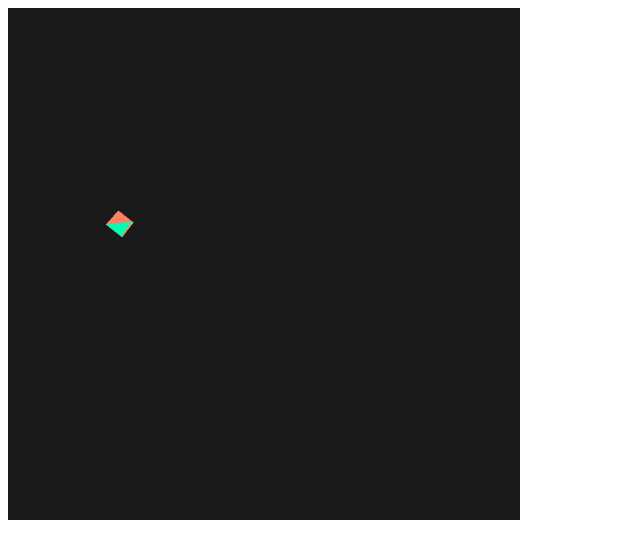
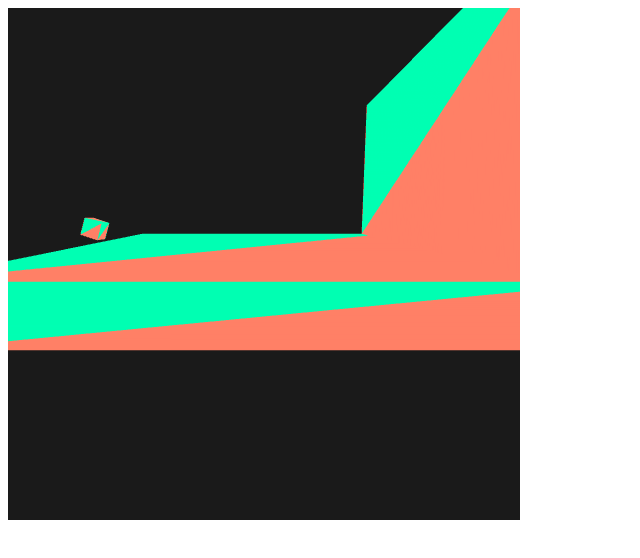
Before and after one commit to TravisD42/Oimo_P1, a website: page Cube.html in a window 1280 px wide. Shown: the whole page, without its empty margins (0-640 px from the left). Drawn offline with Linux system fonts and the light colour scheme.

Commit message:
lots of stuff
I added ground and walls. and begun to add a semi automatic function that restarts the animation with spacebar. its still broken for now

```diff
--- a/Cube.html
+++ b/Cube.html
@@ -113,12 +113,10 @@
 						gl.bindBuffer(gl.ARRAY_BUFFER, this.color_buffer);
 						gl.bufferData(gl.ARRAY_BUFFER, new Float32Array(this.colors), gl.STATIC_DRAW);
 						gl.bindBuffer(gl.ARRAY_BUFFER, null);
-
-
 					}
 				}
 			}
-			var oimo_world = new OIMO.World({
+		var oimo_world = new OIMO.World({
 			timestep: 1/60,
 			iterations: 8,
 			broadphase: 2,
@@ -128,16 +126,19 @@
 			gravity: [0,-9.8,0]
 		});
 
-			var particle = oimo_world.add({
-			type:'sphere', // type of shape : sphere, box, cylinder
+		var particle = oimo_world.add({
+			type:'box', // type of shape : sphere, box, cylinder
 			size:[1,1,1], // size of shape
-			pos: [-1.0, 10, 0], // start position in degree
+			pos: [-1.0, 10, 0], // start position
+			rot: [45, 45, 45],
 			move:true, // dynamic or statique
 			density: 1,
 			friction: 0.2,
 			restitution: 0.5,
 		});
-		particle.rotation.setQuat([0.1, 0.2, 0.1, 1]);
+		//debugger;
+		//particle.angularVelocity.y = 1;
+		//particle.rotation.setQuat([0.1, 0.2, 0.1, 1]);
 
 		particle.linearVelocity.x += 7;
 
@@ -163,12 +164,13 @@
 
 		function HelloWorld(now)
 		{
-
 			if (now > 1000)
 			{
 				oimo_world.step();
 				console.log(particle.pos);
+				//console.log(particle.rot);
 			}
+
 			if (particle.pos.y > -10)
 			{
 				requestAnimationFrame(HelloWorld);
@@ -228,12 +230,31 @@
 			gl.enableVertexAttribArray(c);
 
 			var prj = mat4.create()
-			mat4.perspective(prj, Radians(70.0), 1.0, 0.5, 20.0);
+			mat4.perspective(prj, Radians(70.0), 1.0, 0.5, 50.0);
 			var modelview_matrix = gl.getUniformLocation(shaderProgram, "modelview_matrix");
 			var projection_matrix = gl.getUniformLocation(shaderProgram, "projection_matrix");
 			// In this example program, the projection matrix is a constant.
 			// It can be initialized once, here outside the display loop.
 			gl.uniformMatrix4fv(projection_matrix, false, prj);
+
+
+			document.addEventListener('keydown', function(event)
+			{
+				// http://keycode.info/ is a useful resource for identifying keycode numbers.
+				switch (event.keyCode)
+				{
+					case 32:
+					[-1.0, 10, 0]
+					particle.pos.x = -1;
+					particle.pos.y = 10;
+					particle.pos.z = 0;
+					now = 0;
+						HelloWorld();
+						break;
+				}
+			}
+		)
+
 
 			function Draw(now)
 			{
@@ -241,17 +262,17 @@
 				now = now / 1000.0;
 				gl.enable(gl.DEPTH_TEST);
 
+				//Particle
 				var mdv = mat4.create();
 				mat4.lookAt(mdv, vec3.fromValues(0.0, 3.0, 20.0), vec3.fromValues(0.0, 0.0, 0.0), vec3.fromValues(0.0, 1.0, 0.0));
-			//	mat4.rotate(mdv, mdv, Radians(now * 90.0), vec3.fromValues(1.0, 1.0, 0.0));
 				var m = mat4.create();
 				// center - used for translation
 				var c = [particle.pos.x, particle.pos.y, particle.pos.z];
 				// orientation - used for rotation
 				var o = [particle.orientation.x, particle.orientation.y, particle.orientation.z, particle.orientation.w];
+
 				mat4.fromRotationTranslation(m, o, c);
-				mat4.multiply(m, m, mdv);
-				//mat4.scale(mdv, mdv, [1.0, Math.sin(Radians(now * 30)) + 1.5, 1.0]);
+				mat4.multiply(m, mdv, m);
 				gl.uniformMatrix4fv(modelview_matrix, false, m);
 
 				gl.clearColor(0.1, 0.1, 0.1, 1.0);
@@ -259,11 +280,28 @@
 				gl.viewport(0,0,canvas.width,canvas.height);
 				gl.drawArrays(gl.TRIANGLES, 0, cube.vertices.length / 3);
 
-				// this is a test for a second object on screen
-				var mdv2 = mat4.create();
-				mdv2 = mat4.copy(mdv2, mdv);
-				mat4.translate(mdv2, mdv2, [20,2,20]);
-				//mat4.scale(mdv2, mdv2, [ground.size.x, ground.size.y, ground.size.z] );
+
+
+				//Ground
+				c = [ground.pos.x, ground.pos.y, ground.pos.z];
+				var o = [ground.orientation.x, ground.orientation.y, ground.orientation.z, ground.orientation.w];
+				mat4.fromRotationTranslation(m, o, c);
+				mat4.multiply(m, mdv, m);
+				mat4.scale(m, m, [ground.shapes.width, ground.shapes.height, ground.shapes.depth]);
+				gl.uniformMatrix4fv(modelview_matrix, false, m);
+
+				gl.drawArrays(gl.TRIANGLES, 0, cube.vertices.length / 3);
+
+
+				//Wall
+				c = [wall.pos.x, wall.pos.y, wall.pos.z];
+				var o = [wall.orientation.x, wall.orientation.y, wall.orientation.z, wall.orientation.w];
+				mat4.fromRotationTranslation(m, o, c);
+				mat4.multiply(m, mdv, m);
+				mat4.scale(m, m, [wall.shapes.width, wall.shapes.height, wall.shapes.depth]);
+				gl.uniformMatrix4fv(modelview_matrix, false, m);
+
+				gl.drawArrays(gl.TRIANGLES, 0, cube.vertices.length / 3);
 
 				requestAnimationFrame(Draw);
 			}
```
